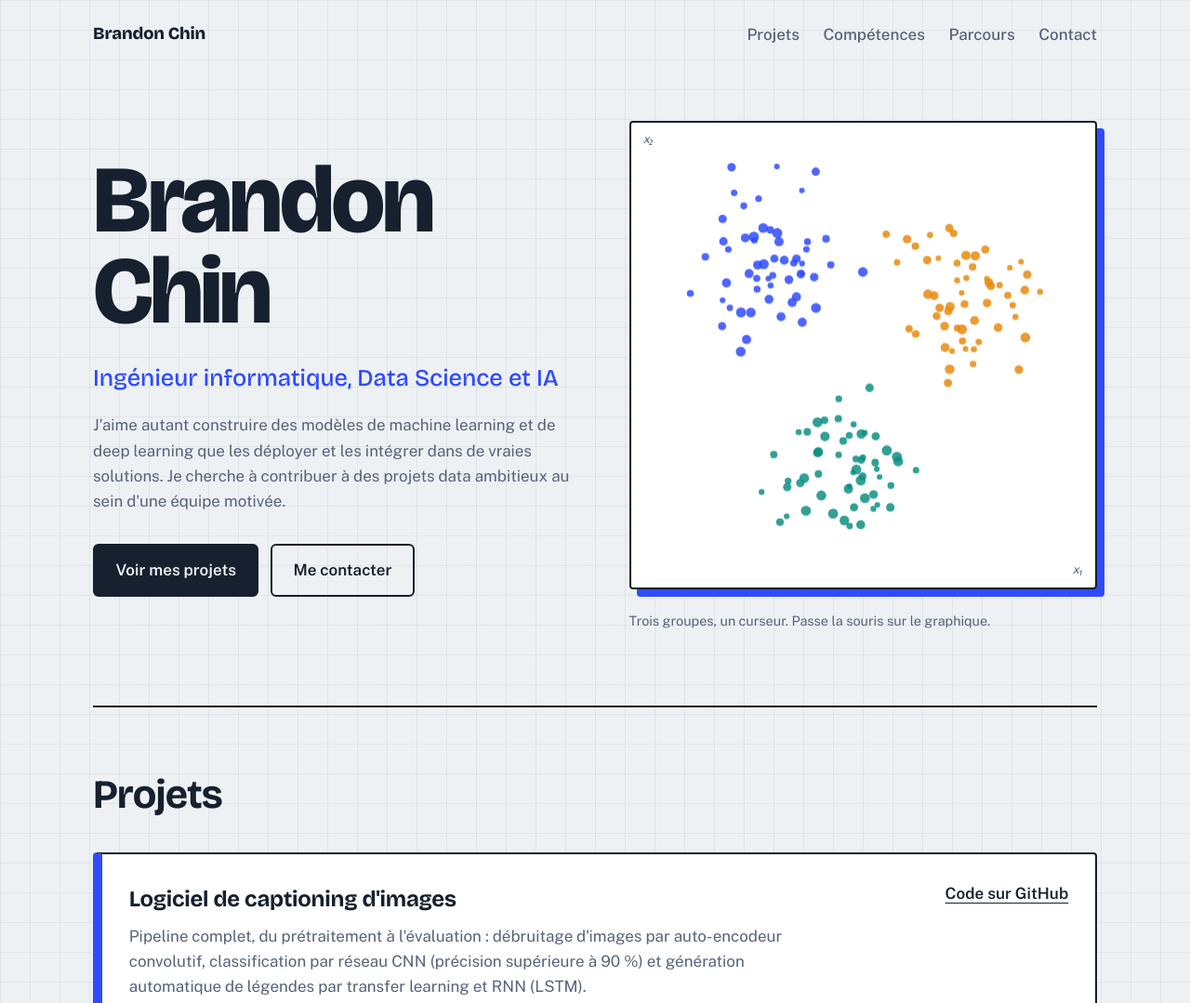
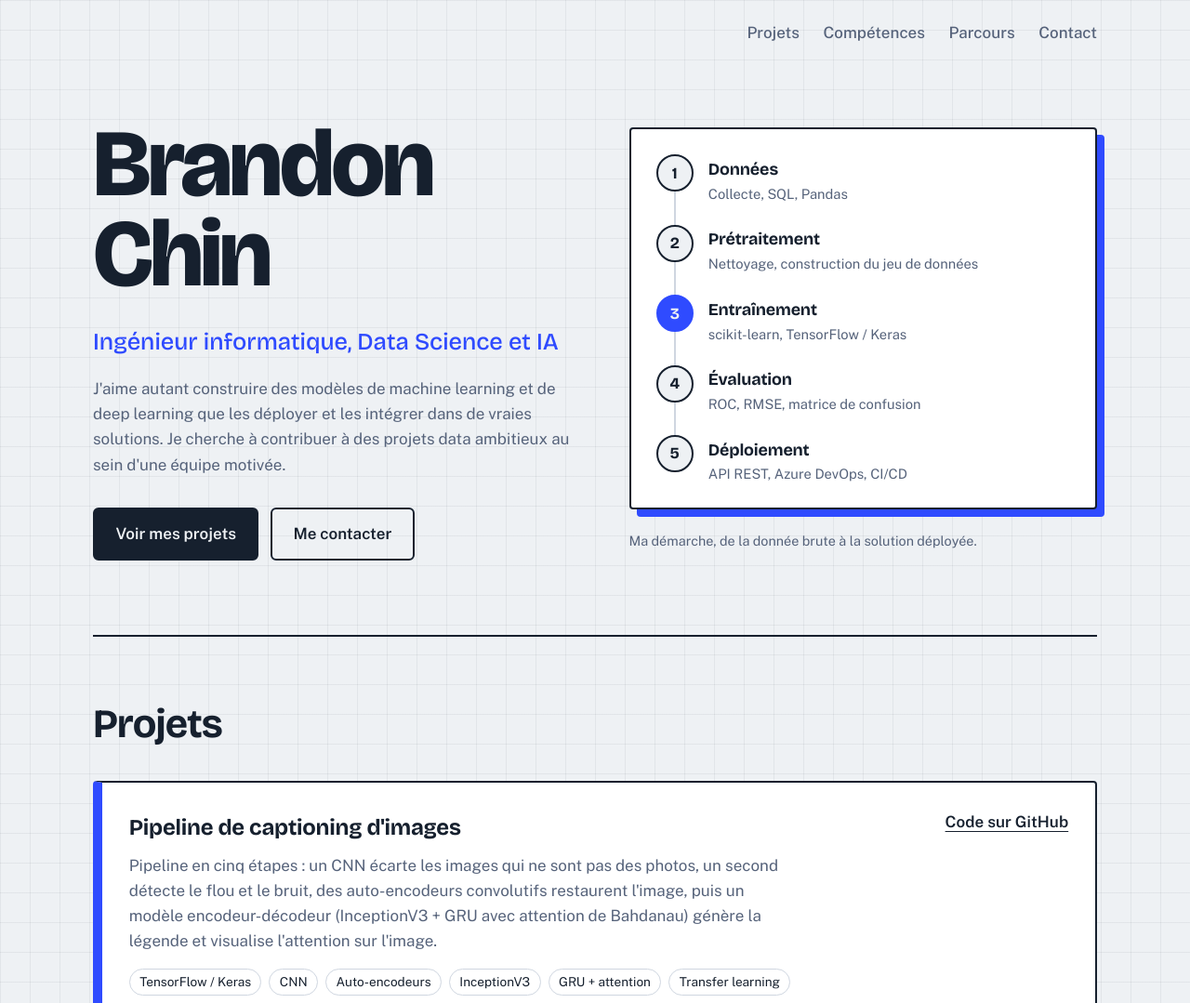
Before and after one commit to Chinsanse/chinsanse.github.io, a plain HTML site: page index.html in a window 1280 px wide. Shown: the top 1079 px of the page at 93% size. Drawn offline with nearby package versions, Linux system fonts and the light colour scheme.

Commit message:
Add files via upload

```diff
--- a/index.html
+++ b/index.html
@@ -63,10 +63,9 @@
 
   /* ---------- Navigation ---------- */
   header.top {
-    display: flex; justify-content: space-between; align-items: center;
+    display: flex; justify-content: flex-end; align-items: center;
     padding: 1.4rem 0;
   }
-  header.top .logo { font-family: var(--display); font-weight: 800; font-size: 1.15rem; text-decoration: none; letter-spacing: -.01em; }
   header.top nav { display: flex; gap: 1.6rem; }
   header.top nav a { text-decoration: none; font-weight: 500; color: var(--muted); }
   header.top nav a:hover { color: var(--ink); text-decoration: underline; text-underline-offset: 5px; text-decoration-thickness: 2px; }
@@ -100,16 +99,35 @@
   .btn.primary:hover { transform: translateY(-2px); }
   .btn.ghost:hover { background: var(--panel); }
 
-  .plot {
-    position: relative; background: var(--panel);
+  .pipe {
+    margin: 0; background: var(--panel);
     border: 2px solid var(--ink); border-radius: 4px;
-    aspect-ratio: 1 / 1; width: 100%;
     box-shadow: 8px 8px 0 var(--c1);
+    padding: 1.7rem 1.7rem 1.5rem;
   }
-  .plot canvas { position: absolute; inset: 0; width: 100%; height: 100%; display: block; cursor: crosshair; }
-  .plot .axis { position: absolute; font-size: .8rem; color: var(--muted); font-style: italic; }
-  .plot .axis.x { bottom: .5rem; right: .8rem; }
-  .plot .axis.y { top: .5rem; left: .8rem; }
+  .pipe ol { list-style: none; margin: 0; padding: 0; }
+  .pipe li {
+    position: relative; display: grid; grid-template-columns: 2.5rem 1fr;
+    column-gap: 1rem; padding-bottom: 1.35rem;
+  }
+  .pipe li:last-child { padding-bottom: 0; }
+  .pipe li:not(:last-child)::after {
+    content: ""; position: absolute; left: calc(1.25rem - 1px); top: 2.5rem; bottom: 0;
+    width: 2px; background: var(--line);
+  }
+  .pipe .n {
+    width: 2.5rem; height: 2.5rem; border-radius: 50%;
+    border: 2px solid var(--ink); background: var(--paper); color: var(--ink);
+    display: grid; place-items: center;
+    font-family: var(--display); font-weight: 700;
+    animation: pipe-step 10s infinite; animation-delay: calc(var(--i) * 2s);
+  }
+  .pipe h3 { font-family: var(--display); font-size: 1.12rem; margin: .1rem 0 0; letter-spacing: -.01em; }
+  .pipe p { margin: 0; font-size: .92rem; color: var(--muted); }
+  @keyframes pipe-step {
+    0%, 18% { background: var(--c1); border-color: var(--c1); color: var(--paper); }
+    22%, 100% { background: var(--paper); border-color: var(--ink); color: var(--ink); }
+  }
   .plot-cap { margin: 1.4rem 0 0; font-size: .9rem; color: var(--muted); }
 
   /* ---------- Sections ---------- */
@@ -177,7 +195,7 @@
   /* ---------- Responsive ---------- */
   @media (max-width: 820px) {
     .hero { grid-template-columns: 1fr; padding-top: 2rem; }
-    .plot { max-width: 460px; }
+    .pipe { max-width: 520px; }
     .two { grid-template-columns: 1fr; gap: 1.6rem; }
     .project { grid-template-columns: 1fr; }
     .project .links { flex-direction: row; gap: 1.2rem; align-items: flex-start; }
@@ -186,6 +204,7 @@
   @media (prefers-reduced-motion: reduce) {
     html { scroll-behavior: auto; }
     .btn { transition: none; }
+    .pipe .n { animation: none; }
   }
 </style>
 </head>
@@ -193,7 +212,6 @@
 
 <div class="wrap">
   <header class="top">
-    <a class="logo" href="#top">Brandon Chin</a>
     <nav aria-label="Navigation principale">
       <a href="#projets">Projets</a>
       <a href="#competences">Compétences</a>
@@ -218,12 +236,16 @@
         </div>
       </div>
       <div>
-        <div class="plot">
-          <canvas id="plot" role="img" aria-label="Nuage de points animé : trois groupes de points que le curseur repousse."></canvas>
-          <span class="axis y">x₂</span>
-          <span class="axis x">x₁</span>
-        </div>
-        <p class="plot-cap">Trois groupes, un curseur. Passe la souris sur le graphique.</p>
+        <figure class="pipe" aria-label="Schéma de ma démarche sur un projet data, en cinq étapes">
+          <ol>
+            <li style="--i:0"><span class="n">1</span><div><h3>Données</h3><p>Collecte, SQL, Pandas</p></div></li>
+            <li style="--i:1"><span class="n">2</span><div><h3>Prétraitement</h3><p>Nettoyage, construction du jeu de données</p></div></li>
+            <li style="--i:2"><span class="n">3</span><div><h3>Entraînement</h3><p>scikit-learn, TensorFlow / Keras</p></div></li>
+            <li style="--i:3"><span class="n">4</span><div><h3>Évaluation</h3><p>ROC, RMSE, matrice de confusion</p></div></li>
+            <li style="--i:4"><span class="n">5</span><div><h3>Déploiement</h3><p>API REST, Azure DevOps, CI/CD</p></div></li>
+          </ol>
+        </figure>
+        <p class="plot-cap">Ma démarche, de la donnée brute à la solution déployée.</p>
       </div>
     </div>
 
@@ -233,23 +255,34 @@
 
         <article class="project a">
           <div>
-            <h3>Logiciel de captioning d'images</h3>
-            <p>Pipeline complet, du prétraitement à l'évaluation : débruitage d'images par auto-encodeur convolutif, classification par réseau CNN (précision supérieure à 90 %) et génération automatique de légendes par transfer learning et RNN (LSTM).</p>
-            <ul class="tags"><li>TensorFlow</li><li>Keras</li><li>CNN</li><li>LSTM</li><li>Auto-encodeur</li></ul>
+            <h3>Pipeline de captioning d'images</h3>
+            <p>Pipeline en cinq étapes : un CNN écarte les images qui ne sont pas des photos, un second détecte le flou et le bruit, des auto-encodeurs convolutifs restaurent l'image, puis un modèle encodeur-décodeur (InceptionV3 + GRU avec attention de Bahdanau) génère la légende et visualise l'attention sur l'image.</p>
+            <ul class="tags"><li>TensorFlow / Keras</li><li>CNN</li><li>Auto-encodeurs</li><li>InceptionV3</li><li>GRU + attention</li><li>Transfer learning</li></ul>
           </div>
           <div class="links">
-            <a href="https://github.com/TON-PSEUDO/TON-DEPOT-CAPTIONING">Code sur GitHub</a>
+            <a href="https://github.com/Chinsanse/image-captioning">Code sur GitHub</a>
           </div>
         </article>
 
         <article class="project b">
+          <div>
+            <h3>RetailManager</h3>
+            <p>Système de gestion pour point de vente, avec une application de bureau WPF (connexion, prise de commande, gestion des rôles utilisateurs) adossée à une API REST en .NET 6 sécurisée par authentification JWT, et un portail Blazor. Intégration continue et déploiement automatisés avec Azure DevOps.</p>
+            <ul class="tags"><li>C# / WPF</li><li>.NET 6</li><li>JWT</li><li>Blazor</li><li>Azure DevOps CI/CD</li></ul>
+          </div>
+          <div class="links">
+            <a href="https://github.com/Chinsanse/RetailManager">Code sur GitHub</a>
+          </div>
+        </article>
+
+        <article class="project c">
           <div>
             <h3>Analyse prédictive du turn-over</h3>
             <p>Identification des facteurs qui poussent les employés à partir (importance des variables), à partir d'un jeu de données nettoyé et construit pour l'occasion. Régression linéaire évaluée par RMSE, MSE et MAE, et classifieur binaire par régression logistique évalué par matrice de confusion et courbe ROC.</p>
             <ul class="tags"><li>Python</li><li>scikit-learn</li><li>Pandas</li><li>Régression logistique</li></ul>
           </div>
           <div class="links">
-            <a href="https://github.com/TON-PSEUDO/TON-DEPOT-TURNOVER">Code sur GitHub</a>
+            <a href="https://github.com/Chinsanse/TON-DEPOT-TURNOVER">Code sur GitHub</a>
           </div>
         </article>
 
@@ -272,7 +305,7 @@
           <h3>Deep learning</h3>
           <ul>
             <li>TensorFlow / Keras</li>
-            <li>CNN, RNN, LSTM</li>
+            <li>CNN, RNN (GRU), attention</li>
             <li>Auto-encodeur</li>
             <li>Transfer learning</li>
           </ul>
@@ -355,8 +388,8 @@
       <!-- À REMPLACER : tes liens GitHub et LinkedIn -->
       <a class="big" href="mailto:brandon.chin76@gmail.com">brandon.chin76@gmail.com</a>
       <ul>
-        <li><a href="https://github.com/TON-PSEUDO">GitHub</a></li>
-        <li><a href="https://www.linkedin.com/in/TON-PROFIL">LinkedIn</a></li>
+        <li><a href="https://github.com/Chinsanse">GitHub</a></li>
+        <li><a href="https://www.linkedin.com/in/brandon-chin-021893198/">LinkedIn</a></li>
         <li><a href="CV_DS.pdf">CV (PDF)</a></li>
       </ul>
     </section>
@@ -367,102 +400,6 @@
 
 <script>
   document.getElementById('year').textContent = new Date().getFullYear();
-
-  // ---- Nuage de points : 3 groupes qui s'écartent du curseur ----
-  (function () {
-    var canvas = document.getElementById('plot');
-    if (!canvas || !canvas.getContext) return;
-    var ctx = canvas.getContext('2d');
-    var reduce = window.matchMedia('(prefers-reduced-motion: reduce)').matches;
-    var dpr = Math.min(window.devicePixelRatio || 1, 2);
-    var w = 0, h = 0, pts = [], mouse = { x: -999, y: -999 };
-
-    // Générateur pseudo-aléatoire fixe pour un rendu identique à chaque visite
-    var seed = 7;
-    function rnd() { seed = (seed * 16807) % 2147483647; return seed / 2147483647; }
-    function gauss() { return (rnd() + rnd() + rnd() + rnd() - 2) / 0.58; }
-
-    var centers = [[.28, .30], [.72, .38], [.45, .74]];
-    var vars = ['--c1', '--c2', '--c3'];
-    var colors = [];
-
-    function readColors() {
-      var cs = getComputedStyle(document.documentElement);
-      colors = vars.map(function (v) { return cs.getPropertyValue(v).trim(); });
-    }
-
-    function build() {
-      pts = [];
-      seed = 7;
-      for (var k = 0; k < 3; k++) {
-        for (var i = 0; i < 55; i++) {
-          var hx = (centers[k][0] + gauss() * 0.075) * w;
-          var hy = (centers[k][1] + gauss() * 0.075) * h;
-          pts.push({ k: k, hx: hx, hy: hy, x: hx, y: hy, vx: 0, vy: 0, r: 3 + rnd() * 2.5 });
-        }
-      }
-    }
-
-    function resize() {
-      var r = canvas.getBoundingClientRect();
-      w = r.width; h = r.height;
-      canvas.width = w * dpr; canvas.height = h * dpr;
-      ctx.setTransform(dpr, 0, 0, dpr, 0, 0);
-      readColors();
-      build();
-      draw();
-    }
-
-    function draw() {
-      ctx.clearRect(0, 0, w, h);
-      for (var i = 0; i < pts.length; i++) {
-        var p = pts[i];
-        ctx.beginPath();
-        ctx.fillStyle = colors[p.k];
-        ctx.globalAlpha = 0.85;
-        ctx.arc(p.x, p.y, p.r, 0, 6.2832);
-        ctx.fill();
-      }
-      ctx.globalAlpha = 1;
-    }
-
-    function step() {
-      var R = Math.max(50, w * 0.16);
-      for (var i = 0; i < pts.length; i++) {
-        var p = pts[i];
-        var dx = p.x - mouse.x, dy = p.y - mouse.y;
-        var d2 = dx * dx + dy * dy;
-        if (d2 < R * R && d2 > 0.01) {
-          var d = Math.sqrt(d2), f = (1 - d / R) * 2.4;
-          p.vx += (dx / d) * f; p.vy += (dy / d) * f;
-        }
-        p.vx += (p.hx - p.x) * 0.03; p.vy += (p.hy - p.y) * 0.03;
-        p.vx *= 0.86; p.vy *= 0.86;
-        p.x += p.vx; p.y += p.vy;
-      }
-      draw();
-      requestAnimationFrame(step);
-    }
-
-    function setMouse(e) {
-      var r = canvas.getBoundingClientRect();
-      var t = e.touches ? e.touches[0] : e;
-      mouse.x = t.clientX - r.left; mouse.y = t.clientY - r.top;
-    }
-    function clearMouse() { mouse.x = mouse.y = -999; }
-
-    window.addEventListener('resize', resize);
-    window.matchMedia('(prefers-color-scheme: dark)').addEventListener('change', function () { readColors(); draw(); });
-
-    resize();
-    if (!reduce) {
-      canvas.addEventListener('mousemove', setMouse);
-      canvas.addEventListener('mouseleave', clearMouse);
-      canvas.addEventListener('touchmove', setMouse, { passive: true });
-      canvas.addEventListener('touchend', clearMouse);
-      requestAnimationFrame(step);
-    }
-  })();
 </script>
 </body>
 </html>
```
